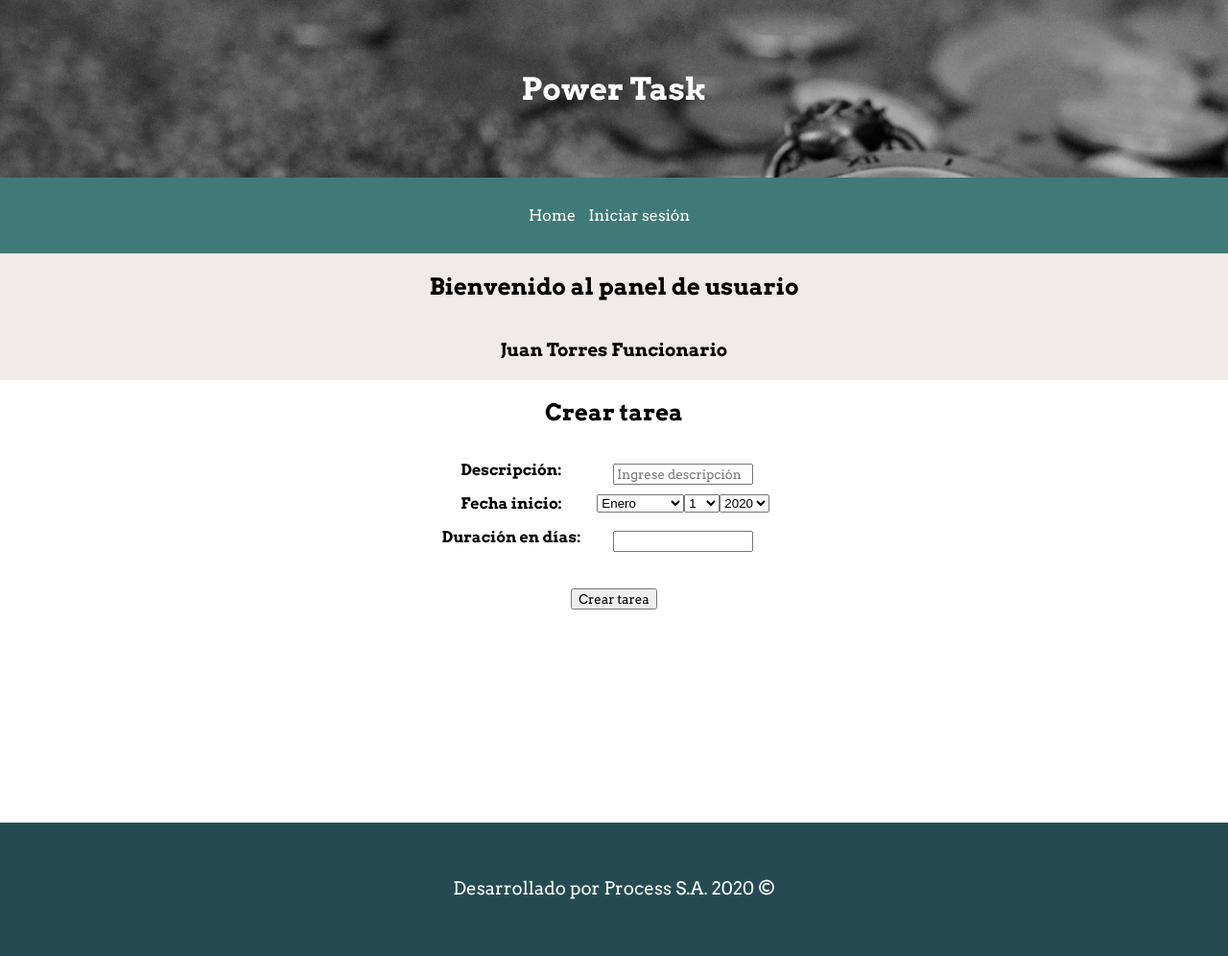
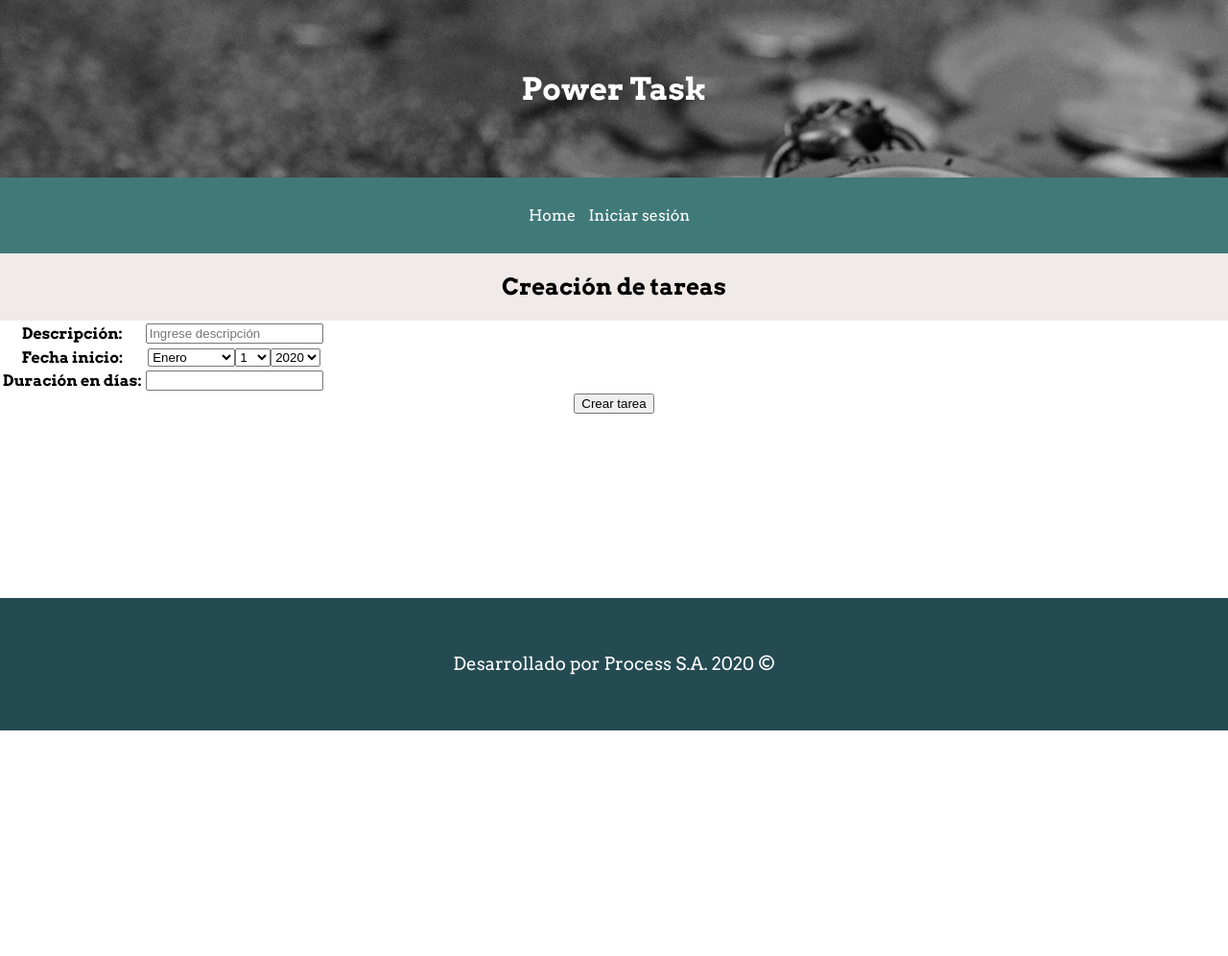
Before and after one commit to jorgefuicaz1996/control_tareas, a Django app: template home/templates/crear_tarea.html in a window 1280 px wide. Shown: the whole page at 96% size. After the commit the page ends 761 px from the top, so only its background shows below. Run offline with Django 3.2, Linux system fonts and the light colour scheme; the template is opened without the code that fills it: values that come from a table or form of the project are taken from there, others are empty; parts of the project's set-up code (start-up, migrations or seed data) failed here and were passed over.

Commit message:
arreglando vista crear tarea

```diff
--- a/home/templates/crear_tarea.html
+++ b/home/templates/crear_tarea.html
@@ -3,18 +3,15 @@
 {% block imports %}
 
 {% endblock %}
+{% block content %}
 <div id="panel">
-    {% block content %}
 	<div id="Main_panel">
 		<div class="Titulo">
-            <h2>Bienvenido al panel de usuario</h2>
-            <h3>Juan Torres Funcionario</h3>
+			<h2>Creación de tareas</h2>
 		</div>
 		<div id="crear-tarea">
-            <h2>Crear tarea</h2>
-            <form id="login-form" method="POST">
+			<form id="crear-tarea-form" method="POST">
 				{% csrf_token %}
-                {% if fail %}<p>Las credenciales que ingresó no son válidas.</p>{% endif %}
 				<table>
 					{% for field in form %}<tr>
 						<th>{{ field.label_tag }}</th>
@@ -26,4 +23,5 @@
 			</form>
 		</div>
 	</div>
+</div>
 {% endblock %}
```
Lines whose indentation alone changed are shown as unchanged.
